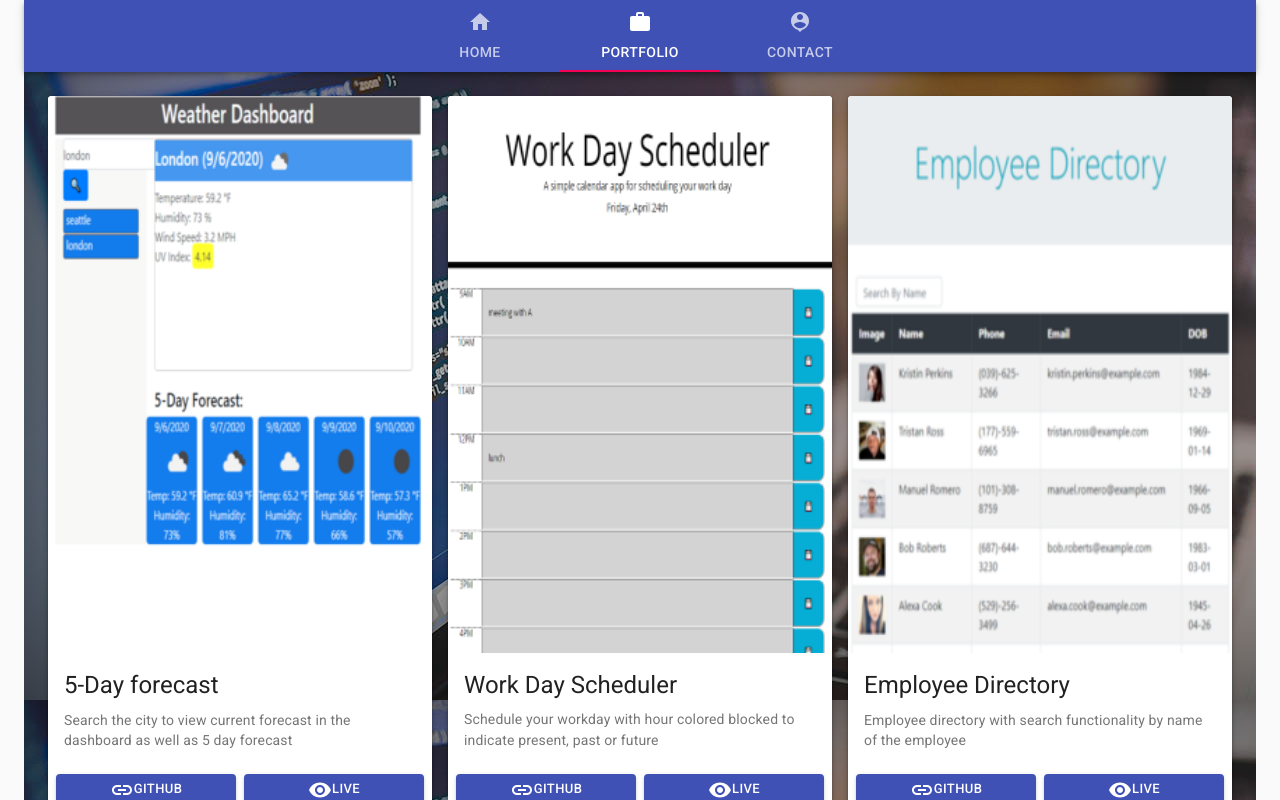
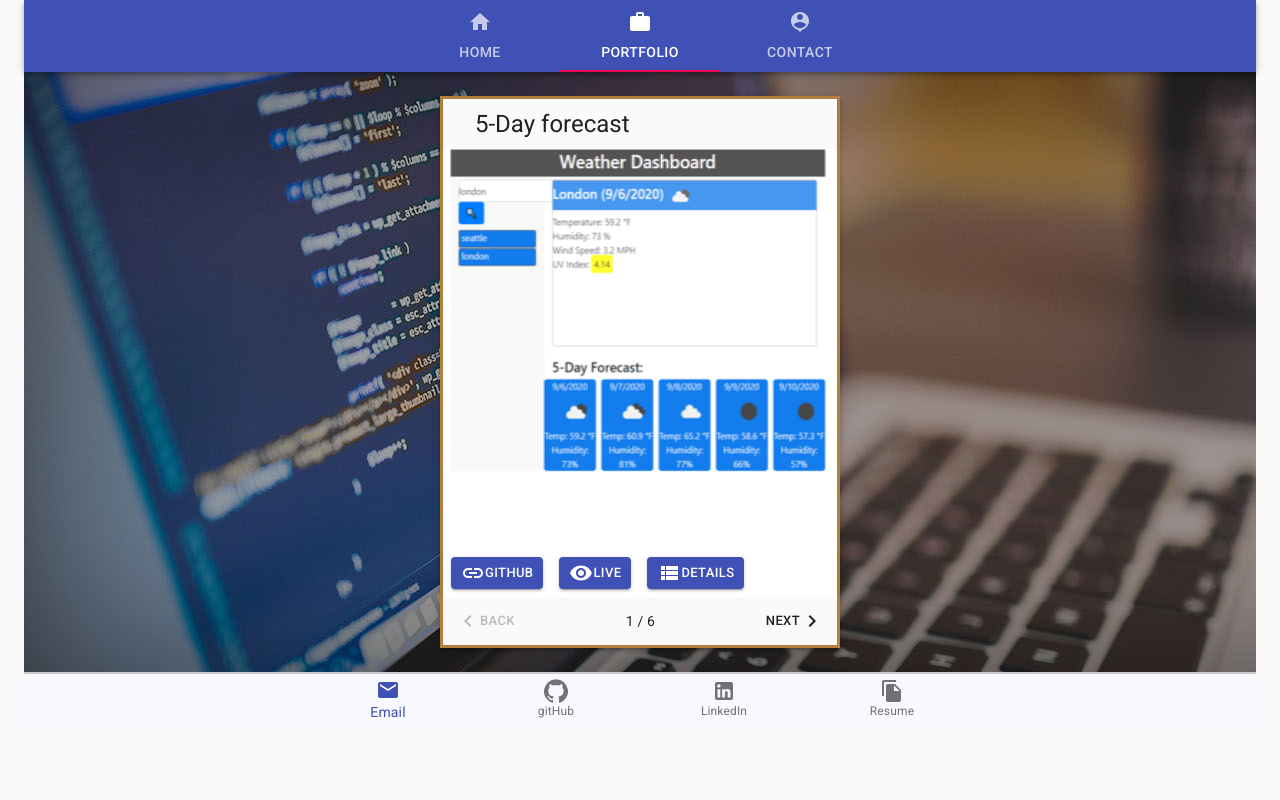
Before and after one commit to bmaha2/react-portfolio, a React (Create React App) app: page / in a window 1280 px wide. Both pictures are taken after a click on the tab "PORTFOLIO". Shown: the top 800 px of the page. Built offline with nearby package versions, Linux system fonts and the light colour scheme.

Commit message:
portfolio page new design

```diff
--- a/package.json
+++ b/package.json
@@ -15,7 +15,8 @@
     "react-icons": "^3.11.0",
     "react-router": "^5.2.0",
     "react-router-dom": "^5.2.0",
-    "react-scripts": "3.4.1"
+    "react-scripts": "3.4.1",
+    "react-swipeable-views": "^0.13.9"
   },
   "scripts": {
     "start": "react-scripts start",
--- /dev/null
+++ b/src/components/CustomizedDialogs.js
@@ -0,0 +1,93 @@
+import React from "react";
+import { makeStyles, withStyles } from "@material-ui/core/styles";
+import Button from "@material-ui/core/Button";
+import Dialog from "@material-ui/core/Dialog";
+import MuiDialogTitle from "@material-ui/core/DialogTitle";
+import MuiDialogContent from "@material-ui/core/DialogContent";
+import IconButton from "@material-ui/core/IconButton";
+import CloseIcon from "@material-ui/icons/Close";
+import ViewListIcon from "@material-ui/icons/ViewList";
+import Typography from "@material-ui/core/Typography";
+
+const styles = (theme) => ({
+  root: {
+    margin: 0,
+    padding: theme.spacing(2),
+  },
+  closeButton: {
+    position: "absolute",
+    right: theme.spacing(1),
+    top: theme.spacing(1),
+    color: theme.palette.grey[500],
+  },
+});
+const useStyles = makeStyles((theme) => ({
+  link: {
+    margin: theme.spacing(1),
+  },
+}));
+
+const DialogTitle = withStyles(styles)((props) => {
+  const { children, classes, onClose, ...other } = props;
+  return (
+    <MuiDialogTitle disableTypography className={classes.root} {...other}>
+      <Typography variant="h6">{children}</Typography>
+      {onClose ? (
+        <IconButton
+          aria-label="close"
+          className={classes.closeButton}
+          onClick={onClose}
+        >
+          <CloseIcon />
+        </IconButton>
+      ) : null}
+    </MuiDialogTitle>
+  );
+});
+
+const DialogContent = withStyles((theme) => ({
+  root: {
+    padding: theme.spacing(2),
+  },
+}))(MuiDialogContent);
+
+export default function CustomizedDialogs(props) {
+  const classes = useStyles();
+
+  const [open, setOpen] = React.useState(false);
+
+  const handleClickOpen = () => {
+    setOpen(true);
+  };
+  const handleClose = () => {
+    setOpen(false);
+  };
+
+  return (
+    <>
+      <Button
+        className={classes.link}
+        variant="contained"
+        color="primary"
+        size="small"
+        onClick={handleClickOpen}
+      >
+        <ViewListIcon size="small" /> Details
+      </Button>
+
+      <Dialog
+        onClose={handleClose}
+        aria-labelledby="customized-dialog-title"
+        open={open}
+      >
+        <DialogTitle id="customized-dialog-title" onClose={handleClose}>
+          {props.title}
+        </DialogTitle>
+
+        <DialogContent dividers>
+          <Typography gutterBottom>{props.description}</Typography>
+        </DialogContent>
+      </Dialog>
+    </>
+  );
+}
--- a/src/components/Footer.js
+++ b/src/components/Footer.js
@@ -55,7 +55,6 @@ export default function Footer() {
         target="_blank"
         rel="noopener"
       />
-      cd
     </BottomNavigation>
   );
 }
--- a/src/components/MediaCard.js
+++ /dev/null
@@ -1,60 +0,0 @@
-import React from "react";
-import Card from "@material-ui/core/Card";
-import CardActionArea from "@material-ui/core/CardActionArea";
-import CardActions from "@material-ui/core/CardActions";
-import CardContent from "@material-ui/core/CardContent";
-import CardMedia from "@material-ui/core/CardMedia";
-import Button from "@material-ui/core/Button";
-import Typography from "@material-ui/core/Typography";
-import LinkIcon from "@material-ui/icons/Link";
-import VisibilityIcon from "@material-ui/icons/Visibility";
-
-export default function MediaCard(props) {
-  return (
-    <Card>
-      <CardActionArea>
-        <CardMedia
-          component="img"
-          alt={props.pic}
-          src={props.pic}
-          title={props.title}
-        />
-        <CardContent>
-          <Typography gutterBottom variant="h5" component="h2">
-            {props.title}
-          </Typography>
-          <Typography variant="body2" color="textSecondary" component="p">
-            {props.description}
-          </Typography>
-        </CardContent>
-      </CardActionArea>
-      <CardActions>
-        <Button
-          variant="contained"
-          color="primary"
-          fullWidth={true}
-          size="small"
-          href={`https://github.com/${props.github}`}
-          target="_blank"
-          rel="noopener noreferrer"
-        >
-          <LinkIcon size="medium" />
-          gitHub
-        </Button>
-        <Button
-          variant="contained"
-          color="primary"
-          fullWidth={true}
-          size="small"
-          href={props.deployed}
-          target="_blank"
-          rel="noopener noreferrer"
-        >
-          {" "}
-          <VisibilityIcon size="medium" />
-          Live
-        </Button>
-      </CardActions>
-    </Card>
-  );
-}
--- a/src/components/NavTabs.js
+++ b/src/components/NavTabs.js
@@ -14,9 +14,6 @@ import Background from "../assets/images/WEB-DEVELOPMENT.jpg";
 
 import About from "./pages/About";
 import Portfolio from "./pages/Portfolio";
-
-import Footer from "./Footer";
-
 
 function TabPanel(props) {
   const { children, value, index, ...other } = props;
@@ -100,9 +97,6 @@ export default function NavTabs(props) {
       <TabPanel value={value} index={1}>
         <Route component={Portfolio} />
       </TabPanel>
-
-
-      <Footer />
     </div>
   );
 }
--- a/src/components/OutlinedCard.js
+++ b/src/components/OutlinedCard.js
@@ -7,11 +7,11 @@ import CardContent from "@material-ui/core/CardContent";
 import Typography from "@material-ui/core/Typography";
 import Box from "@material-ui/core/Box";
 import CheckIcon from "@material-ui/icons/CheckCircleOutlineRounded";
-import StarBorderIcon from "@material-ui/icons/StarBorder";
 
 const useStyles = makeStyles((theme) => ({
   root: {
     flexGrow: 1,
+    flexWrap: "wrap",
   },
   paper: {
     padding: theme.spacing(3),
@@ -51,8 +51,7 @@ export default function OutlinedCard() {
                     boxShadow={8}
                     borderRadius={4}
                   >
-                    <StarBorderIcon fontSize="small" /> About Me{" "}
-                    <StarBorderIcon fontSize="small" />
+                    About Me
                   </Box>
                 </Typography>
                 <Typography component="h6">
@@ -66,7 +65,7 @@ export default function OutlinedCard() {
           </Paper>
         </Grid>
         <Grid item sm={6} container justify="center">
-          <Paper className={classes.paper} elevation={3}>
+          <Paper className={classes.paper}>
             <Card className={classes.card} variant="outlined">
               <CardContent>
                 <Typography variant="h5" component="h2">
@@ -80,8 +79,7 @@ export default function OutlinedCard() {
                     borderRadius={6}
                     lineHeight="normal"
                   >
-                    <StarBorderIcon fontSize="small" /> Technologies{" "}
-                    <StarBorderIcon fontSize="small" />
+                    Technologies{" "}
                   </Box>
                 </Typography>
                 <Typography variant="h5">
--- a/src/components/pages/Portfolio.js
+++ b/src/components/pages/Portfolio.js
@@ -1,93 +1,190 @@
 import React from "react";
-import Paper from '@material-ui/core/Paper';
-import Grid from '@material-ui/core/Grid';
-import { makeStyles } from '@material-ui/core/styles';
+import { makeStyles, useTheme } from "@material-ui/core/styles";
+import Box from "@material-ui/core/Box";
+import MobileStepper from "@material-ui/core/MobileStepper";
+import Button from "@material-ui/core/Button";
+import KeyboardArrowLeft from "@material-ui/icons/KeyboardArrowLeft";
+import KeyboardArrowRight from "@material-ui/icons/KeyboardArrowRight";
+import Paper from "@material-ui/core/Paper";
+import Typography from "@material-ui/core/Typography";
+import LinkIcon from "@material-ui/icons/Link";
+import VisibilityIcon from "@material-ui/icons/Visibility";
+
 import weather_pic from "../../assets/images/weather-app.png";
 import workday_pic from "../../assets/images/work-day.PNG";
 import election_pic from "../../assets/images/election.PNG";
 import pandemic_pic from "../../assets/images/pandemic-pantry.PNG";
 import aqir_pic from "../../assets/images/aqir.png";
-import employeeDir_pic from "../../assets/images/employee-directory.PNG"
-import MediaCard from "../MediaCard";
+import employeeDir_pic from "../../assets/images/employee-directory.PNG";
+import CustomizedDialogs from "../CustomizedDialogs";
 
-const useStyles = makeStyles((theme) => ({
-  root: {
-    flexGrow: 1,
-  },
-  paper: {
-    padding: theme.spacing(3),
-    textAlign: 'center',
-    color: theme.palette.text.secondary,
-  },
-}));
-
-const tileData = [
+const data = [
   {
     pic: weather_pic,
     title: "5-Day forecast",
-    description: "Search the city to view current forecast in the dashboard as well as 5 day forecast",
+    description:
+      "Search the city to view current forecast in the dashboard as well as 5 day forecast",
     github: "bmaha2/weather-app.git",
     deployed: "https://bmaha2.github.io/weather-app/",
   },
   {
     pic: workday_pic,
     title: "Work Day Scheduler",
-    description: "Schedule your workday with hour colored blocked to indicate present, past or future",
+    description:
+      "Schedule your workday with hour colored blocked to indicate present, past or future",
     github: "bmaha2/WorkDayScheduler.git",
     deployed: "https://bmaha2.github.io/WorkDayScheduler/",
   },
   {
     pic: employeeDir_pic,
     title: "Employee Directory",
-    description: "Employee directory with search functionality by name of the employee",
+    description:
+      "Employee directory with search functionality by name of the employee",
     github: "bmaha2/Employee-Directory.git",
     deployed: "https://sad-payne-831947.netlify.app/",
   },
   {
     pic: pandemic_pic,
     title: "Pandemic Pantry",
-    description: "Group Proj#1 Search for the recipe with any item, tolerences can be set as well",
+    description:
+      "Group Proj#1 Search for the recipe with any item, tolerences can be set as well",
     github: "jeffreyadamo/GroupProject1-PandemicPantry.git",
     deployed: "https://jeffreyadamo.github.io/GroupProject1-PandemicPantry/",
   },
   {
     pic: aqir_pic,
     title: "Aqir",
-    description: "Group Proj#2 e-comm site with user authentication to post items",
+    description:
+      "Group Proj#2 e-comm site with user authentication to post items",
     github: "ngoudeau2012/project_aqir.git",
     deployed: "https://thawing-castle-93200.herokuapp.com/",
   },
   {
     pic: election_pic,
     title: "Represent-Me",
-    description: "Group Proj#3 app to find information on their local government",
+    description:
+      "Group Proj#3 app to find information on their local government",
     github: "gidmp/Represent-Me.git",
     deployed: "https://represent-me-2020.herokuapp.com/",
   },
+];
 
-];
+const useStyles = makeStyles((theme) => ({
+  root: {
+    maxWidth: 400,
+    flexGrow: 1,
+    border: "3px solid #b5803f",
+  },
+  header: {
+    display: "flex",
+    alignItems: "center",
+    height: 50,
+    paddingLeft: theme.spacing(4),
+    backgroundColor: theme.palette.background.default,
+  },
+  img: {
+    height: 400,
+    maxWidth: 400,
+    overflow: "hidden",
+    display: "block",
+    width: "100%",
+  },
+
+  link: {
+    margin: theme.spacing(1),
+  },
+}));
 
 function Portfolio() {
   const classes = useStyles();
+  const theme = useTheme();
+  const [activeStep, setActiveStep] = React.useState(0);
+  const maxSteps = data.length;
+
+  const handleNext = () => {
+    setActiveStep((prevActiveStep) => prevActiveStep + 1);
+  };
+
+  const handleBack = () => {
+    setActiveStep((prevActiveStep) => prevActiveStep - 1);
+  };
+
   return (
-    <div className={classes.root}>
-      <Grid container spacing={2}>
-        {tileData.map((tile) => (
-          <Grid item key={tile.pic} sm={4}>
-            <Paper elevation={3}>
-              <MediaCard
-                pic={tile.pic}
-                title={tile.title}
-                description={tile.description}
-                github={tile.github}
-                deployed={tile.deployed}>
-              </MediaCard>
-            </Paper>
-          </Grid>
-        ))}
-      </Grid>
-    </div>
-  )
+    <Box mx="auto" boxShadow={3} className={classes.root}>
+      <Paper square className={classes.header}>
+        <Typography variant="h5" component="h2">
+          {data[activeStep].title}
+        </Typography>
+      </Paper>
+      <img
+        className={classes.img}
+        src={data[activeStep].pic}
+        alt={data[activeStep].title}
+      />
+      <Paper square>
+        <Button
+          className={classes.link}
+          variant="contained"
+          color="primary"
+          size="small"
+          href={`https://github.com/${data[activeStep].github}`}
+          target="_blank"
+          rel="noopener noreferrer"
+        >
+          <LinkIcon size="medium" />
+          gitHub
+        </Button>
+        <Button
+          className={classes.link}
+          variant="contained"
+          color="primary"
+          size="small"
+          href={data[activeStep].deployed}
+          target="_blank"
+          rel="noopener noreferrer"
+        >
+          {" "}
+          <VisibilityIcon size="medium" />
+          Live
+        </Button>
+
+        <CustomizedDialogs
+          description={data[activeStep].description}
+          title={data[activeStep].title}
+        />
+      </Paper>
+      <MobileStepper
+        steps={maxSteps}
+        position="static"
+        variant="text"
+        activeStep={activeStep}
+        nextButton={
+          <Button
+            size="small"
+            onClick={handleNext}
+            disabled={activeStep === maxSteps - 1}
+          >
+            Next
+            {theme.direction === "rtl" ? (
+              <KeyboardArrowLeft />
+            ) : (
+              <KeyboardArrowRight />
+            )}
+          </Button>
+        }
+        backButton={
+          <Button size="small" onClick={handleBack} disabled={activeStep === 0}>
+            {theme.direction === "rtl" ? (
+              <KeyboardArrowRight />
+            ) : (
+              <KeyboardArrowLeft />
+            )}
+            Back
+          </Button>
+        }
+      />
+    </Box>
+  );
 }
 
 export default Portfolio;
```
Also changed, not shown: src/components/Wrapper.js (+10 -6 lines).
